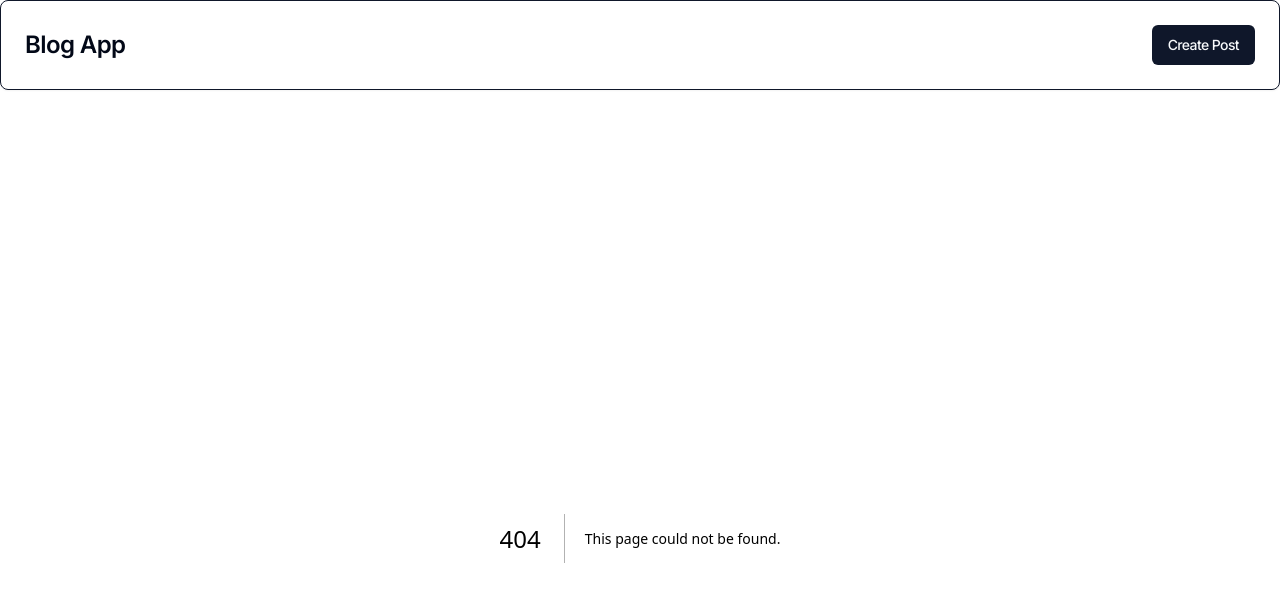
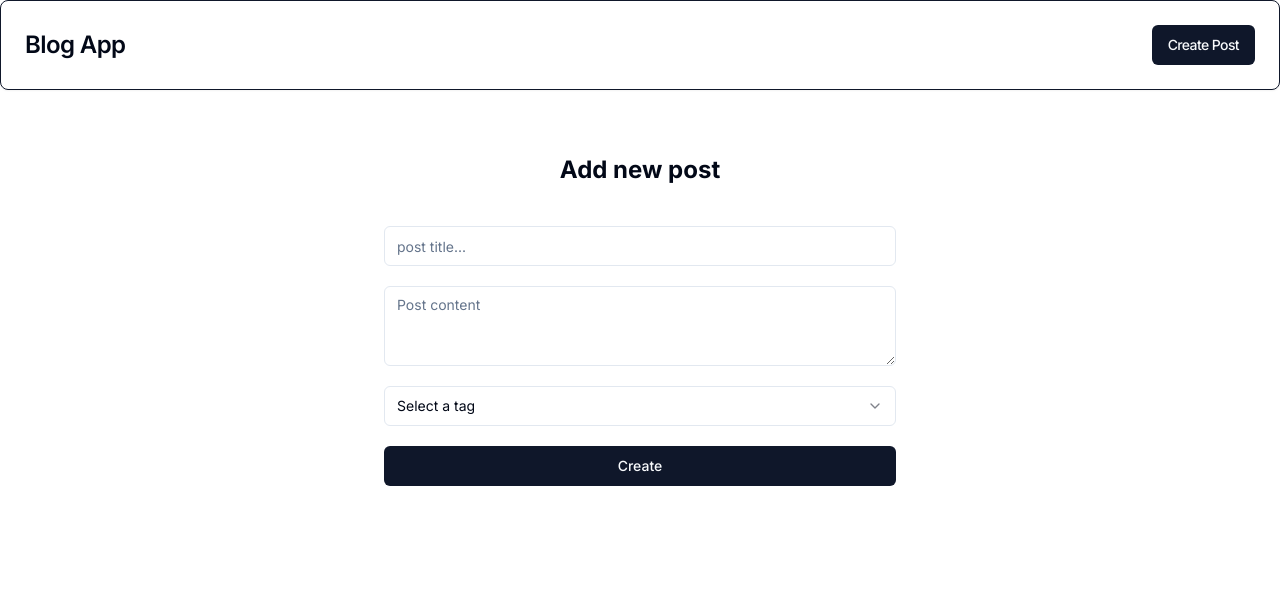
Before and after one commit to angvzrz/blog-app, a Next.js app: page /create in a window 1280 px wide. Before the commit this address had no page. Shown: the top 602 px of the page. Built offline with nearby package versions, Linux system fonts and the light colour scheme.

Commit message:
Pass submit function as prop

```diff
--- a/src/app/components/PostForm.tsx
+++ b/src/app/components/PostForm.tsx
@@ -1,6 +1,6 @@
 "use client";
 
-import { useForm } from "react-hook-form";
+import { SubmitHandler, useForm } from "react-hook-form";
 import { Form, FormField, FormItem } from "./ui/form";
 import { Input } from "./ui/input";
 import { Textarea } from "./ui/textarea";
@@ -23,15 +23,24 @@ const formSchema = z.object({
   tagOption: z.string(),
 });
 
-export function PostForm() {
-  const form = useForm<z.infer<typeof formSchema>>({
+export type FormSchema = z.infer<typeof formSchema>;
+
+interface PostFormProps {
+  submit: SubmitHandler<FormSchema>;
+}
+
+export function PostForm({ submit }: PostFormProps) {
+  const form = useForm<FormSchema>({
     resolver: zodResolver(formSchema),
     defaultValues: { postTitle: "", postContent: "", tagOption: "" },
   });
   const { register, handleSubmit } = { ...form };
   return (
-    <Form {...form} >
-      <form className="flex flex-col items-center justify-center gap-5 mt-10">
+    <Form {...form}>
+      <form
+        className="flex flex-col items-center justify-center gap-5 mt-10"
+        onSubmit={handleSubmit(submit)}
+      >
         <Input
           {...register("postTitle")}
           type="text"
@@ -48,9 +57,9 @@ export function PostForm() {
           control={form.control}
           name="tagOption"
           render={({ field }) => (
-            <FormItem>
+            <FormItem className="w-full max-w-lg">
               <Select onValueChange={field.onChange} defaultValue={field.value}>
-                <SelectTrigger className="max-w-lg">
+                <SelectTrigger>
                   <SelectValue placeholder="Select a tag" />
                 </SelectTrigger>
                 <SelectContent>
--- /dev/null
+++ b/src/app/create/page.tsx
@@ -0,0 +1,16 @@
+"use client";
+
+import { SubmitHandler } from "react-hook-form";
+import { FormSchema, PostForm } from "../components/PostForm";
+
+export default function CreatePage() {
+  const handleCreatePost: SubmitHandler<FormSchema> = (data) => {
+    console.log({ data });
+  };
+  return (
+    <div>
+      <h2 className="text-2xl my-4 font-bold text-center">Add new post</h2>
+      <PostForm submit={handleCreatePost} />
+    </div>
+  );
+}
```
